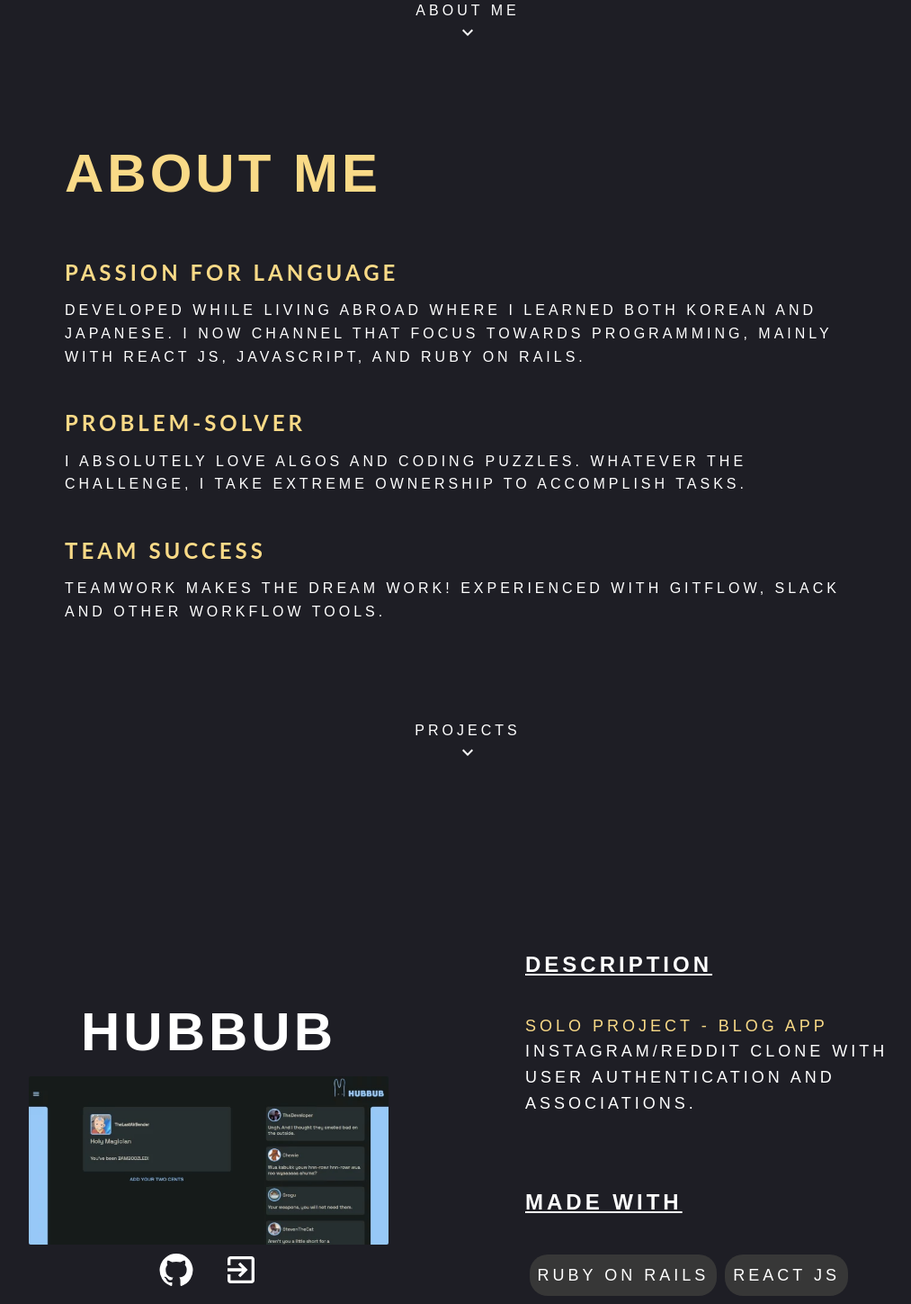
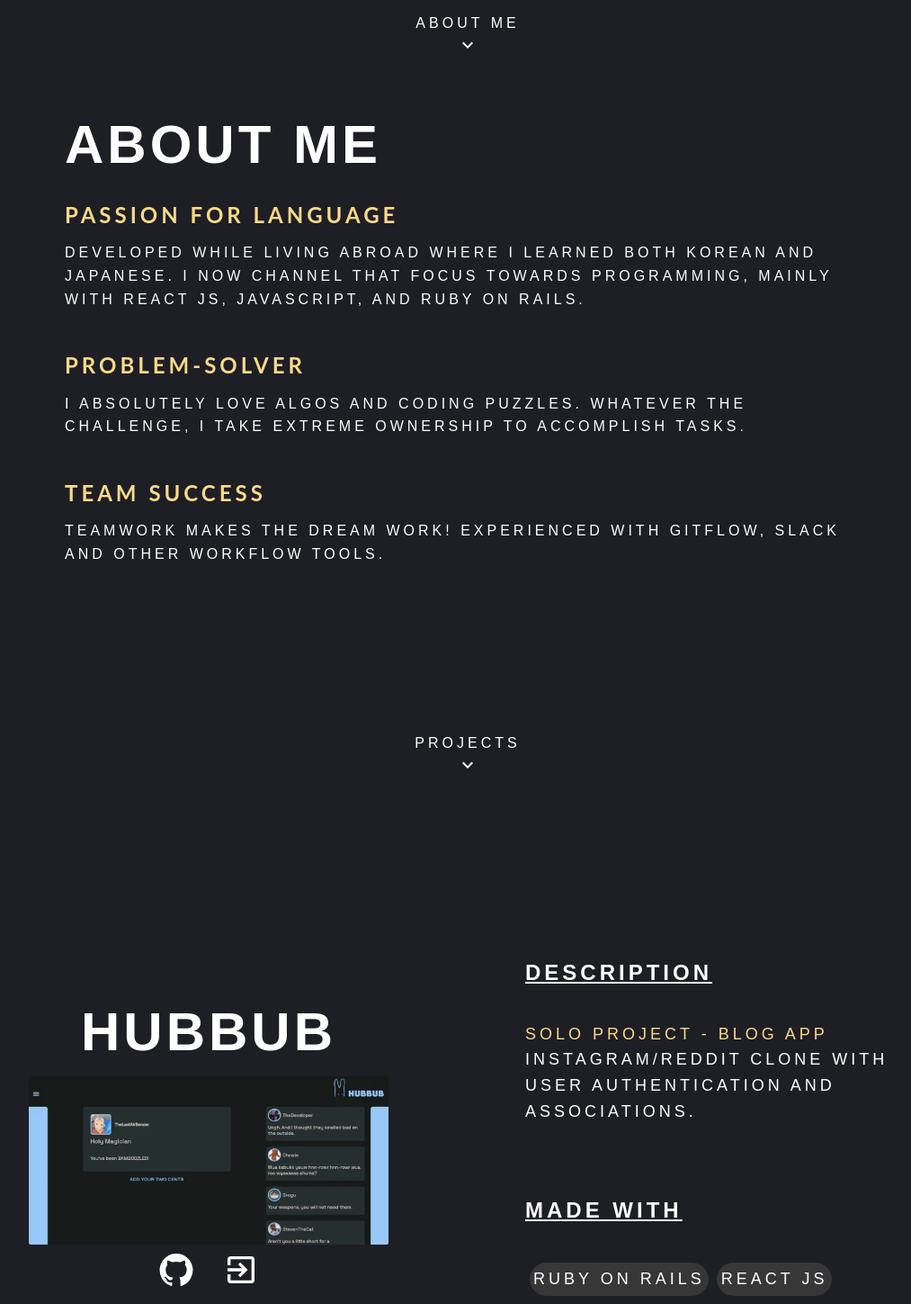
Before and after one commit to jason-moritz/portfolio, a React (Create React App) app in the folder client/: page / in a window 1280 px wide. Shown: the part 720-2169 px from the top of the page at 90% size, without its empty margins (120-1133 px from the left). Built offline with nearby package versions, Linux system fonts and the light colour scheme.

Commit message:
Updated min-height spacing and fixed about me spacing to help viewability on mobile.

```diff
--- a/client/src/App.css
+++ b/client/src/App.css
@@ -53,7 +53,7 @@ body {
 }
 
 section {
-  height: max(100vh, 750px);
+  height: max(100vh, 640px);
 }
 
 .--brand {
--- a/client/src/components/scroll/LocalScroll.css
+++ b/client/src/components/scroll/LocalScroll.css
@@ -1,6 +1,6 @@
 .bottom-link {
   position: absolute;
-  bottom: min(1.5em, 30px);
+  bottom: min(1.5em, 10px);
   display: grid;
   justify-self: center;
 }
--- a/client/src/screens/about/About.css
+++ b/client/src/screens/about/About.css
@@ -3,18 +3,17 @@
   display: flex;
   flex-direction: column;
   align-items: center;
-  padding-top: 1em;
   min-height: fit-content;
 }
 
 .about-container {
-  margin-top: 4em;
+  margin-top: 3em;
   text-align: left;
   width: 90%;
 }
 
 .about-title {
-  padding-bottom: 4rem;
+  padding-bottom: 2rem;
 }
 
 .about-subtitle {
--- a/client/src/screens/about/About.jsx
+++ b/client/src/screens/about/About.jsx
@@ -5,7 +5,7 @@ export default function About() {
   return (
     <section id='about' className='about'>
       <div className='about-container'>
-        <h2 className='about-title --accent'>About Me</h2>
+        <h2 className='about-title'>About Me</h2>
         <div className='about-content'>
           <h3 className='about-subtitle --accent'>passion for language </h3>
           <p>
--- a/client/src/screens/contact/Contact.css
+++ b/client/src/screens/contact/Contact.css
@@ -29,22 +29,7 @@
 
 .footer-span {
   position: relative;
-  font-family: 'Special Elite', cursive;
-}
-
-.footer-span::before {
-  position: absolute;
-  content: attr(data-content);
-  top: -5px;
-  left: 0px;
-  color: hsl(4, 90%, 38%);
-  clip-path: polygon(0 0, 0 0, 0% 100%, 0 100%);
-  transition: all 600ms ease-in-out 400ms;
-}
-
-.footer-span:hover::before {
-  clip-path: polygon(0 0, 100% 0, 100% 100%, 0 100%);
-  transition: all 200ms ease-in-out;
+  font-family: 'Special Elite', cursive, var(--ff-secondary);
 }
 
 @media screen and (min-width: 600px) {
--- a/client/src/screens/home/Home.css
+++ b/client/src/screens/home/Home.css
@@ -40,7 +40,7 @@
   display: flex;
   justify-content: center;
   align-items: center;
-  transition: all 300ms ease-in-out;
+  transition: all 200ms ease-in-out;
 }
 
 .home-link-box:hover,
--- a/client/src/screens/project/Project.css
+++ b/client/src/screens/project/Project.css
@@ -65,9 +65,10 @@
 }
 
 .tech-stack-container > .list-item {
+  text-align: center;
   border-radius: 20px;
   background-color: var(--clr-dark-accent);
-  padding: 0.5em;
+  padding: 0.25em;
   margin: 0.25em 0.25em;
 }
 
@@ -102,12 +103,12 @@
   }
 
   .project-info {
-    padding-bottom: 4rem;
+    margin-bottom: 4rem;
   }
-
+  /*
   .tech-stack-container {
     width: 120%;
-  }
+  } */
 }
 
 @media screen and (min-width: 1440px) {
```
